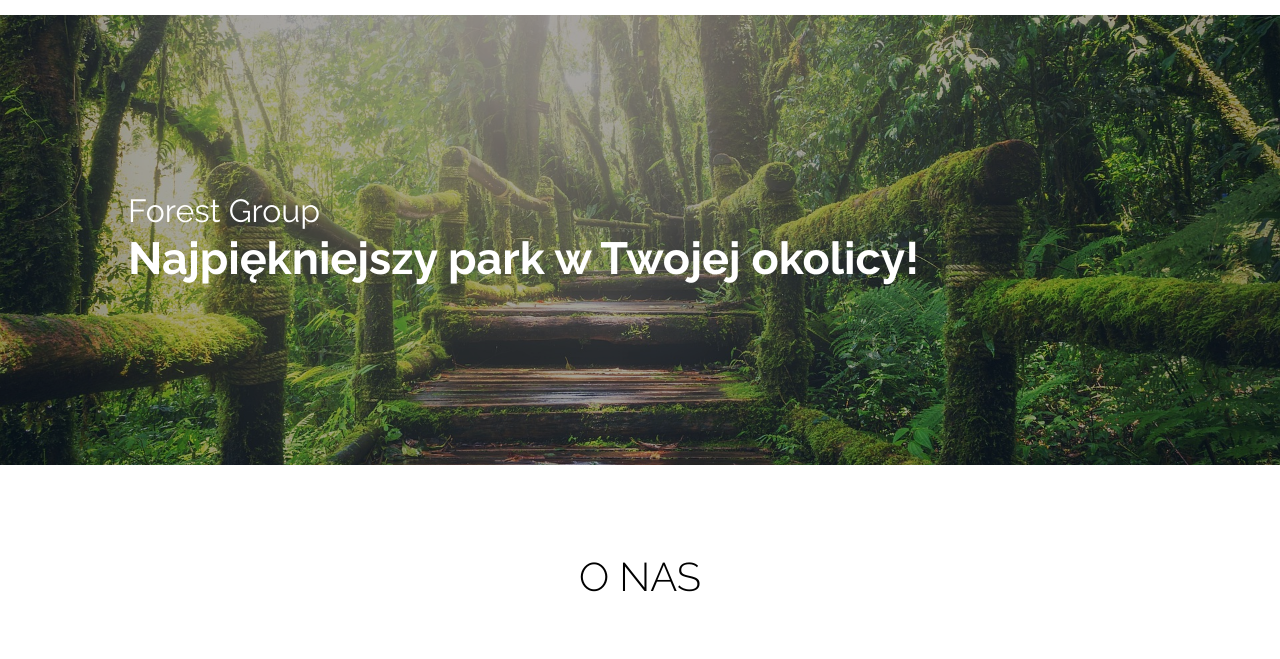
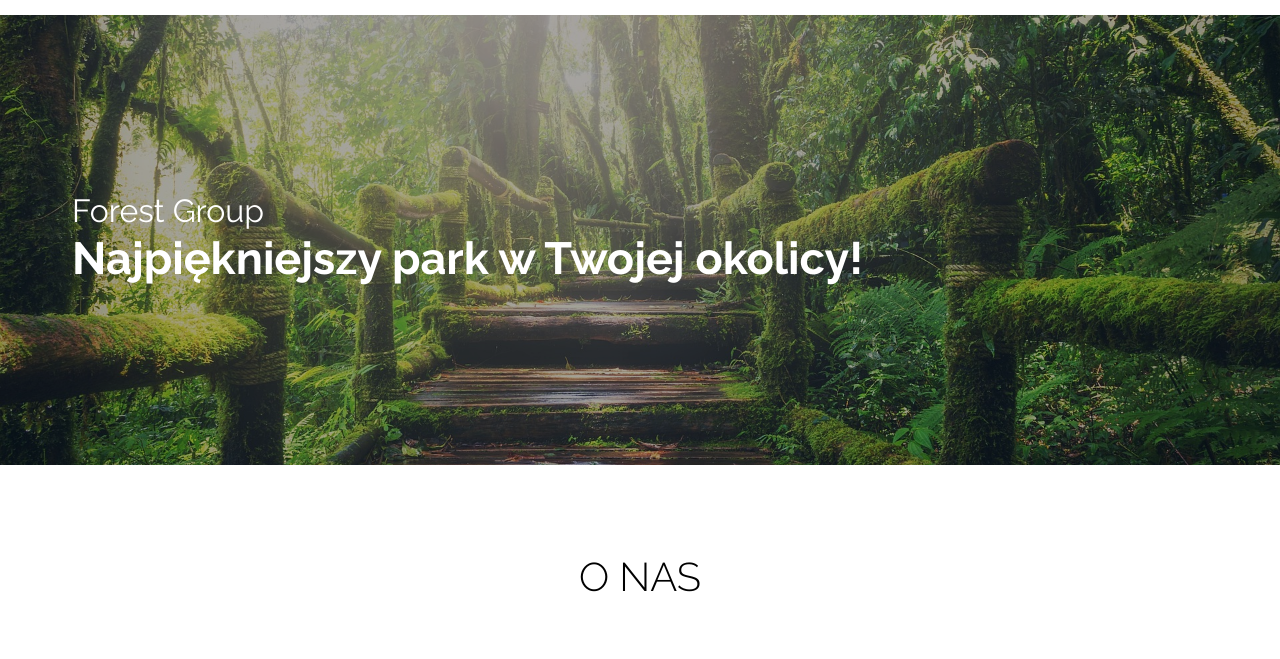
Before and after one commit to sporthq/forest, a plain HTML site: page index.html in a window 1280 px wide. Shown: the part 85-744 px from the top of the page. Drawn offline with nearby package versions, Linux system fonts and the light colour scheme.

Commit message:
corrected text in header

```diff
--- a/index.html
+++ b/index.html
@@ -43,6 +43,7 @@
 
     </nav>
 
+    <main>
     <div class="wrapper">
         <nav class=" nav-desktop">
             <div class="nav-desktop__logo">
@@ -60,15 +61,18 @@
         </nav>
     </div>
 
-    <header class="header">
+    <header class="header ">
+
+        <div class="header__shadow"></div>
+
+        <div class="header__wrapper wrapper">
+            <div class="header__box-text">
+                <p class="header__text">Forest Group</p>
+                <h1 class="header__title">Najpiękniejszy park w Twojej okolicy!</h1>
+            </div>
+        </div>
 
 
-        <div class="header__box-text">
-            <p class="header__text">Forest Group</p>
-            <h1 class="header__title">Najpiękniejszy park w Twojej okolicy!</h1>
-        </div>
-
-        <div class="header__shadow"></div>
     </header>
 
     <section id="about" class="about">
@@ -186,6 +190,7 @@
         </div>
 
     </section>
+</main>
     <footer class="footer">
         &copy; <span class="footer__year"></span> <p class="footer__text">Forest Group Company Ltd.</p>
     </footer>
--- a/sass/_base.scss
+++ b/sass/_base.scss
@@ -17,6 +17,7 @@ body {
 	line-height: 1.6;
 	overflow-x: hidden;
 	font-family: 'Raleway', sans-serif;
+	min-height: 100vh;
 
 
 }
--- a/sass/_medium.scss
+++ b/sass/_medium.scss
@@ -66,6 +66,7 @@
 		background-image: url('../img/jungle-big.jpg');
 		height: 350px;
 
+
 		&__title {
 			font-size: 3rem;
 		}
@@ -128,9 +129,7 @@
 			width: 50%;
 		}
 
-		&__card {
 
-		}
 		&__item {
 			font-size: 1.75rem;
 
--- a/sass/_small.scss
+++ b/sass/_small.scss
@@ -4,10 +4,10 @@
 	}
 	.header {
 		&__text {
-			font-size: 3rem;
+			font-size: 2.75rem;
 		}
 		&__title {
-			font-size: 3.3rem;
+			font-size: 2.9rem;
 		}
 	}
 	.container {
--- a/sass/style.scss
+++ b/sass/style.scss
@@ -133,6 +133,11 @@
 	height: 70vh;
 	max-height: 600px;
 	z-index: -1;
+
+	&__wrapper {
+		position: relative;
+		height: 100%;
+	}
 	&__shadow {
 		@include shadow;
 	}
@@ -140,20 +145,25 @@
 	&__box-text {
 		position: absolute;
 		top: 50%;
-		left: 50%;
-		transform: translate(-50%, -50%);
+		// left: 5%;
+		transform: translateY(-50%);
+		// // transform: translateX(10%);
+		// // transform: translate(-75%, -50%);
 		color: $white;
 		z-index: 11;
-		width: 80%;
+		width: 100%;
+		padding: 2em;
+
+
 	}
 	&__text {
-		font-size: 2.7rem;
+		font-size: 2.25rem;
 	}
 	&__title {
-		font-size: 3rem;
+		font-size: 2.45rem;
+		width: 100%;
 	}
-}
-
+	}
 // about
 .about {
 	&__box {
@@ -608,6 +618,7 @@
 
 // footer
 .footer {
+
 	text-align: center;
 	border-top: 1px solid #000;
 	padding: 1em;
```
Also changed, not shown: contact.html (+7 -5 lines), offert.html (+6 -5 lines), css/style.css, 1 other file.
